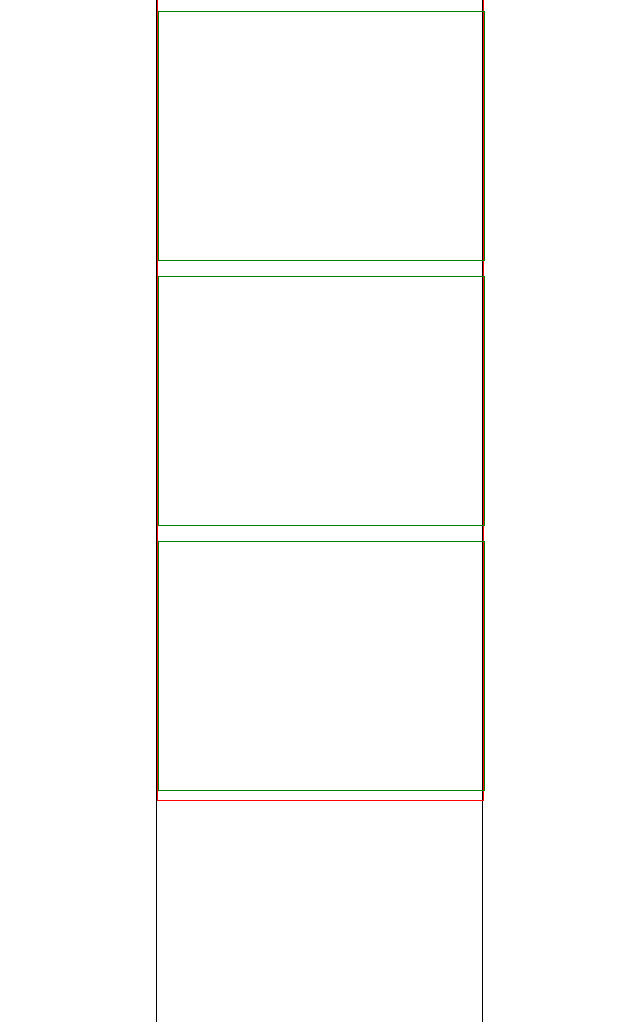
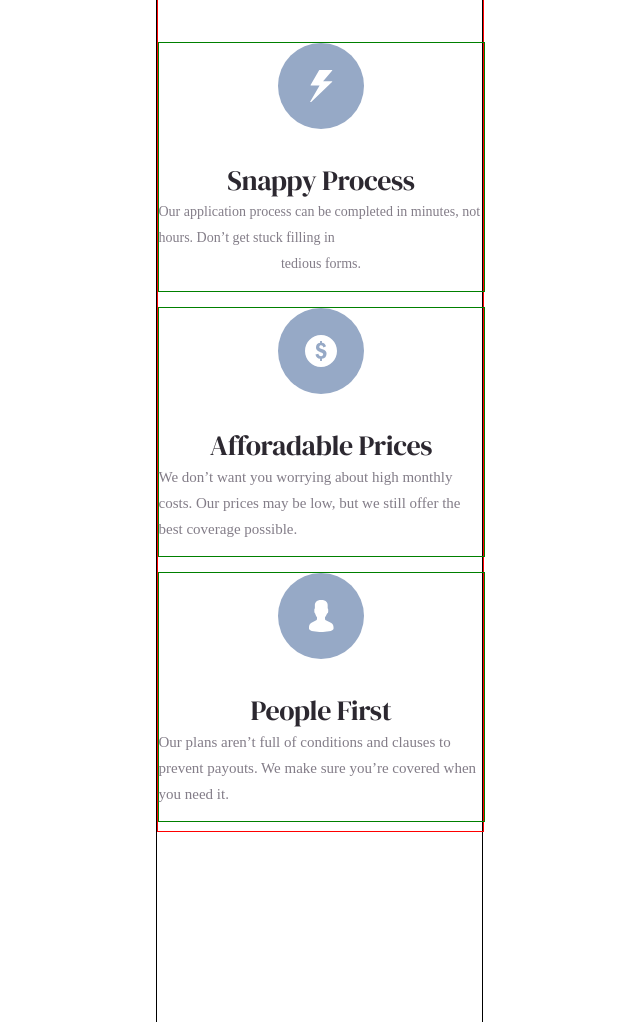
Before and after one commit to VAxoJan/vaxo-janiashvili, a plain HTML site: page insure-landing-page/index.html in a window 1280 px wide. Shown: the part 1140-2162 px from the top of the page, without its empty margins (321-961 px from the left). Drawn offline with Linux system fonts and the light colour scheme; files whose address does not match are found by name.

Commit message:
sections-finished

```diff
--- a/insure-landing-page/index.html
+++ b/insure-landing-page/index.html
@@ -26,9 +26,28 @@
             <div class="card-1">
                 <p>We're different</p>
             </div>
-            <div class="card-2"></div>
-            <div class="card-3"></div>
-            <div class="card-4"></div>
+            <div class="card-2">
+                <img src="./icons/pirveli.svg" alt="">
+                <p>Snappy Process</p>
+                <small>
+                    Our application process can be completed in minutes, not hours. Don’t get stuck filling in
+                    <p class="forms">tedious forms.</p>
+                </small>
+            </div>
+            <div class="card-3">
+                <img src="./icons/Group 7.svg" alt="">
+                <p>Afforadable Prices</p>
+                <small>
+                    We don’t want you worrying about high monthly costs. Our prices may be low, but we still offer the best coverage possible.
+                </small>
+            </div>
+            <div class="card-4">
+                <img src="./icons/card-4-img.svg" alt="">
+                <p>People First</p>
+                <small>
+                    Our plans aren’t full of conditions and clauses to prevent payouts. We make sure you’re covered when you need it.
+                </small>
+            </div>
         </div>
     </div>
 </body>
--- a/insure-landing-page/styles.css
+++ b/insure-landing-page/styles.css
@@ -94,7 +94,7 @@ header>p{
     width: 327px;
     height: 48px;
     color: #2C2830;
-    font-family: DM Serif Display;
+    font-family: "DM Serif Display";
     font-size: 48px;
     font-weight: 400;
     line-height: 48px;
@@ -102,3 +102,78 @@ header>p{
     text-align: center;
     padding-top: 40px;
 }
+.card-2>img{
+    display: flex;
+    margin: 0 auto;
+}
+.card-2>p{
+    color: #2C2830;
+    font-family: "DM Serif Display";
+    font-size: 28px;
+    font-weight: 400;
+    line-height: 38px;
+    letter-spacing: -0.3888888955116272px;
+    text-align: center;
+    padding-top: 32px;
+}
+.card-2>small{
+    color: #837D88;
+    font-family: "Karla";
+    font-size: 14px;
+    font-weight: 400;
+    line-height: 26px;
+    text-align: center;
+    padding-top: 16px;
+}
+.forms{
+    font-family: "Karla";
+    text-align: center;
+    font-size: 14px;
+    color: #837D88;
+}
+.card-3>img{
+    display: flex;
+    margin: 0 auto;
+}
+.card-3>p{
+    color: #2C2830;
+    font-family: "DM Serif Display";
+    font-size: 28px;
+    font-weight: 400;
+    line-height: 38px;
+    letter-spacing: -0.3888888955116272px;
+    text-align: center;
+    padding-top: 32px;
+}
+.card-3>small{
+    color: #837D88;
+    font-family: "Karla";
+    font-size: 15px;
+    font-weight: 400;
+    line-height: 26px;
+    text-align: center;
+    padding-top: 16px;
+}
+.card-4>img{
+    display: flex;
+    margin: 0 auto;
+}
+.card-4>p{
+    color: #2C2830;
+    font-family: "DM Serif Display";
+    font-size: 28px;
+    font-weight: 400;
+    line-height: 38px;
+    letter-spacing: -0.3888888955116272px;
+    text-align: center;
+    padding-top: 32px;
+}
+.card-4>small{
+    color: #837D88;
+    font-family: "Karla";
+    font-size: 15px;
+    font-weight: 400;
+    line-height: 26px;
+    text-align: center;
+    padding-top: 16px;
+}
```
Also changed, not shown: insure-landing-page/icons/Group 2.svg (deleted), insure-landing-page/icons/Group 7.svg (added), insure-landing-page/icons/card-3-img.svg (deleted), insure-landing-page/icons/card-4-img.svg (added), insure-landing-page/icons/pirveli.svg (renamed from insure-landing-page/icons/card-2-img.svg).
